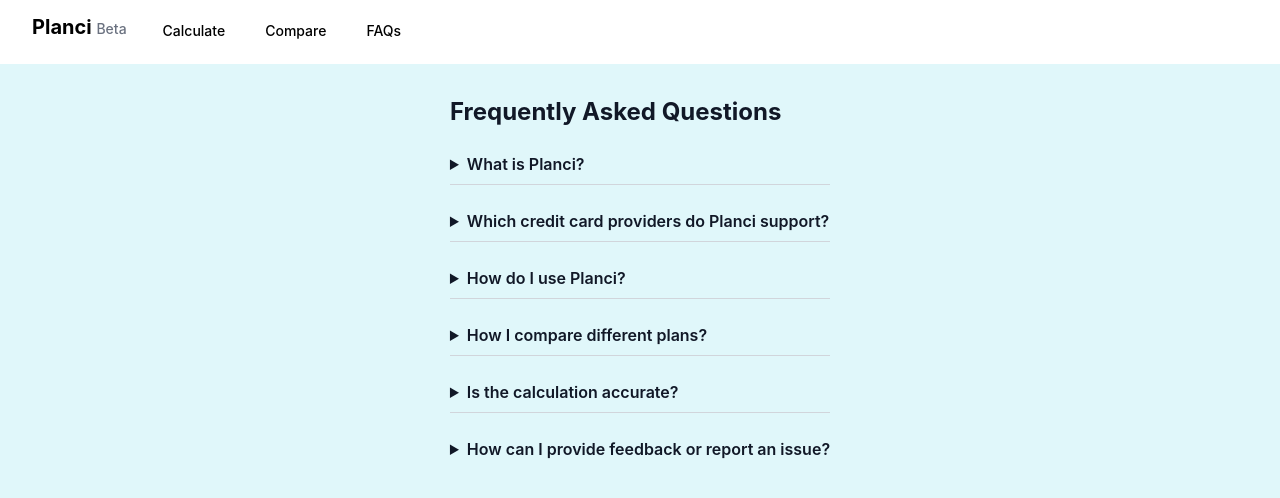
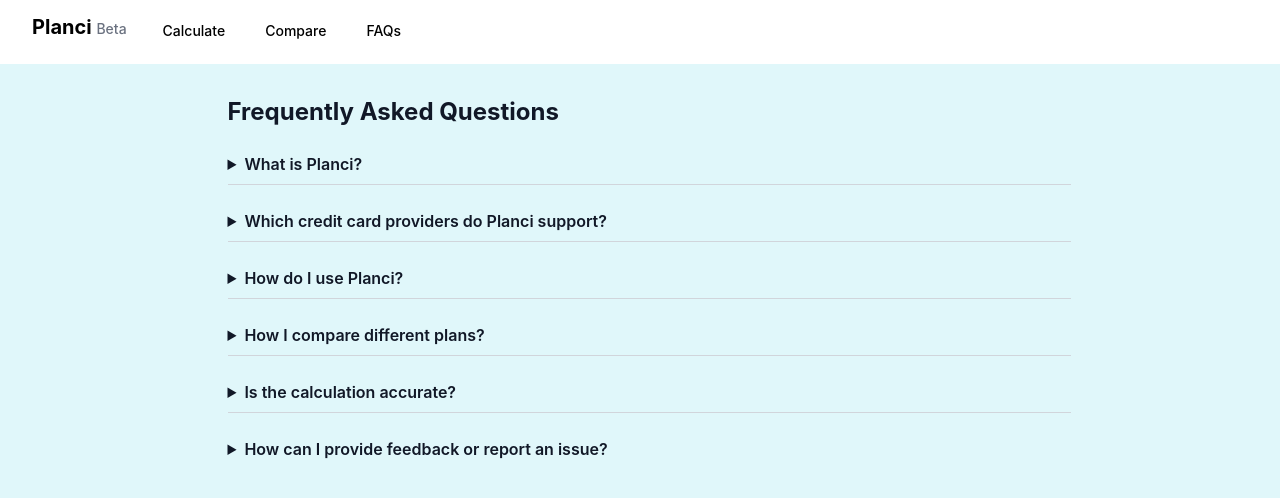
Before and after one commit to haoliangyu/planci, a React (Create React App) app in the folder packages/planci-web/: page /faq in a window 1280 px wide. Shown: the top 498 px of the page. Built offline with nearby package versions, Linux system fonts and the light colour scheme.

Commit message:
kinda of fix faq sytle

```diff
--- a/packages/planci-web/src/index.css
+++ b/packages/planci-web/src/index.css
@@ -18,6 +18,24 @@
 #root {
   height: 100%;
   max-width: 857px;
+}
+
+@media (min-width: 640px) {
+  div.faq-container {
+    width: 430px;
+  }
+}
+
+@media (min-width: 768px) {
+  div.faq-container {
+    width: 768px;
+  }
+}
+
+@media (min-width: 1024px) {
+  div.faq-container {
+    width: 875px;
+  }
 }
 
 .min-h-screen {
--- a/packages/planci-web/src/pages/Faq.js
+++ b/packages/planci-web/src/pages/Faq.js
@@ -9,7 +9,7 @@
   }, []);
 
   return (
-    <div className="mx-auto space-y-8 md:space-y-0 md:space-x-8 px-4 mt-24 w-full sm:w-430 md:w-768 lg:w-875">
+    <div className="faq-container mx-auto space-y-8 md:space-y-0 md:space-x-8 px-4 mt-24 w-full sm:w-430 md:w-768 lg:w-875">
       <div className="space-y-4">
         <div className="text-2xl font-bold">Frequently Asked Questions</div>
         {faqs.map((faq, index) => (
```
